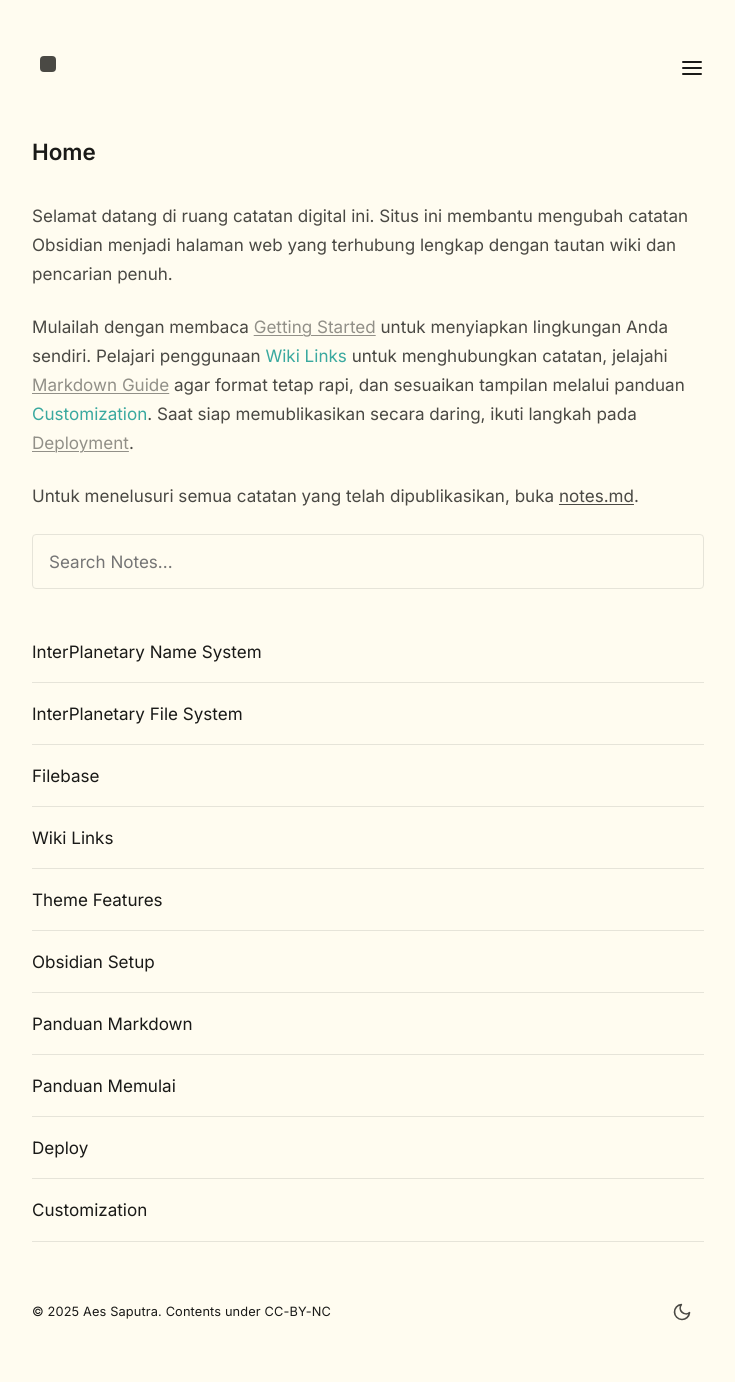
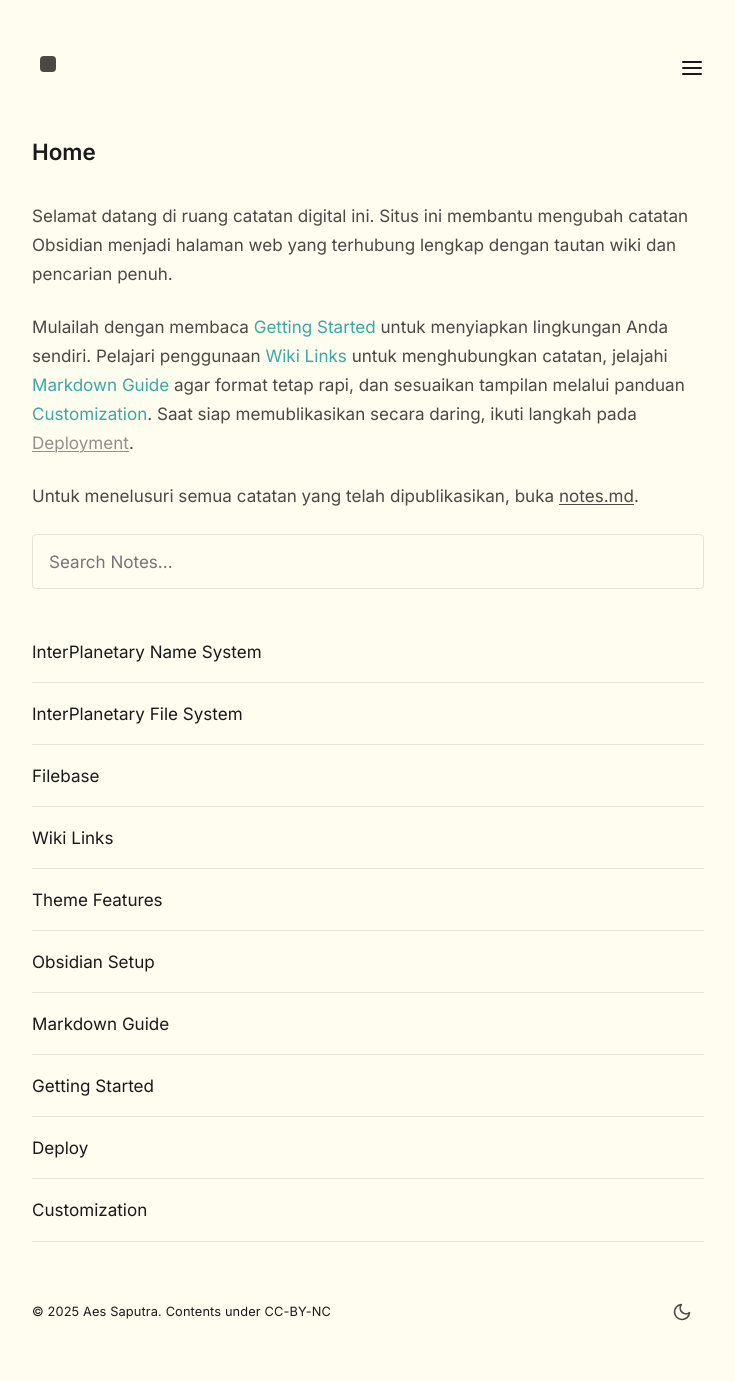
Before and after one commit to aessaputra/aessaputra.github.io, a Jekyll site: the page built from pages/index.md, in a window 1280 px wide. Shown: the whole page, without its empty margins (272-1007 px from the left). Built offline with Jekyll 4.4.1, drawn with Linux system fonts in a browser that asks for light colours.

Commit message:
refactor(docs): standardize titles and formatting in Getting Started and Markdown Guide

`````diff
--- a/_notes/Public/Getting Started.md
+++ b/_notes/Public/Getting Started.md
@@ -1,5 +1,5 @@
 ---
-title: Panduan Memulai
+title: Getting Started
 feed: show
 date: 2024-01-15
 ---
@@ -19,9 +19,9 @@
 
 ```yaml
 ---
-title: "My First Note"
+title: 'My First Note'
 date: 2024-01-15
-feed: "show"
+feed: 'show'
 ---
 ```
 
@@ -43,4 +43,4 @@
 
 ---
 
-*Taman digitalmu siap tumbuh! 🌱*
+_Taman digitalmu siap tumbuh! 🌱_
--- a/_notes/Public/Markdown Guide.md
+++ b/_notes/Public/Markdown Guide.md
@@ -1,5 +1,5 @@
 ---
-title: Panduan Markdown
+title: Markdown Guide
 feed: show
 date: 2024-01-15
 ---
@@ -10,15 +10,17 @@
 
 ```markdown
 # Judul Utama
+
 ## Judul Bagian
+
 ### Judul Subbagian
 ```
 
 ## Pemformatan Teks
 
 ```markdown
-*Teks miring* atau _teks miring_
-**Teks tebal** atau __teks tebal__
+_Teks miring_ atau _teks miring_
+**Teks tebal** atau **teks tebal**
 `kode inline`
 ~~coret~~
 ```
@@ -44,26 +46,28 @@
 
 ## Blok Kode
 
-```markdown
+````markdown
 ```javascript
 function halo() {
-    console.log("Halo, Dunia!");
+  console.log('Halo, Dunia!');
 }
 ```
-```
+````
+
+````
 
 ## Kutip Blok
 
 ```markdown
 > Ini adalah kutipan blok.
 > Dapat mencakup beberapa baris.
-```
+````
 
 ## Tabel
 
 ```markdown
 | Header 1 | Header 2 |
-|----------|----------|
+| -------- | -------- |
 | Konten   | Konten   |
 ```
 
@@ -95,4 +99,4 @@
 
 ---
 
-*Ini mencakup fitur Markdown paling umum yang kamu perlukan untuk catatan.*
+_Ini mencakup fitur Markdown paling umum yang kamu perlukan untuk catatan._
`````
